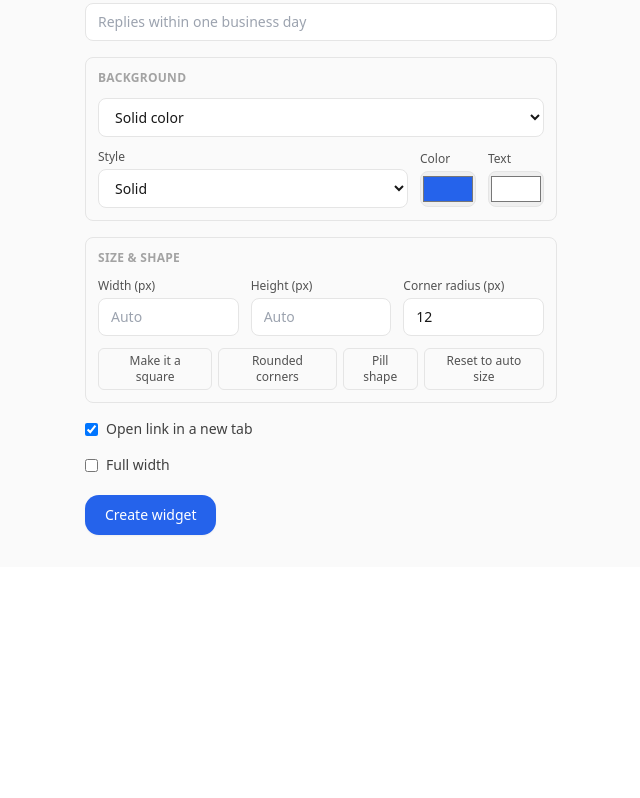
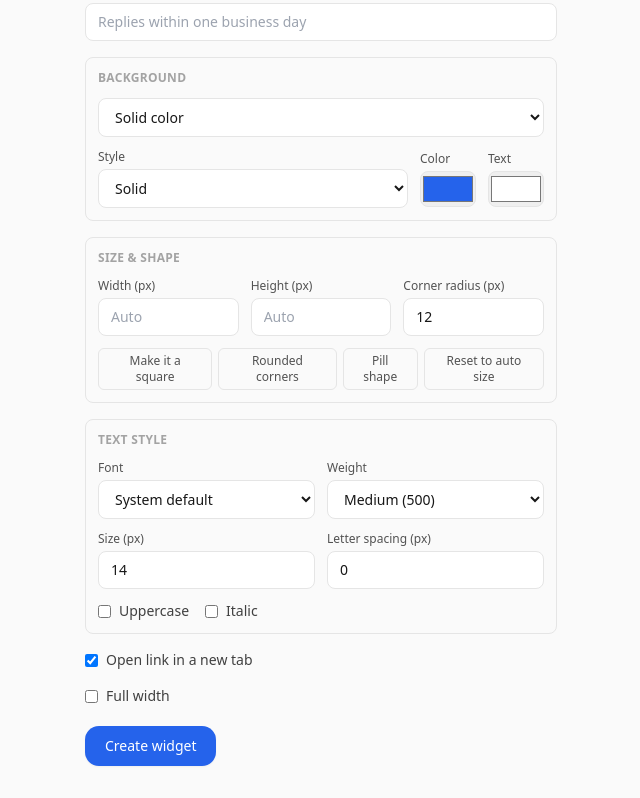
Before and after one commit to nixlet/notion-widgets, a Next.js app: page /new/button in a window 1280 px wide. Shown: the part 453-1251 px from the top of the page, without its empty margins (67-707 px from the left). Before the commit the page ends 1020 px from the top, so only its background shows below. Built offline with nearby package versions, Linux system fonts and the light colour scheme.

Commit message:
Add files via upload

```diff
--- a/app/(builder)/new/[type]/page.tsx
+++ b/app/(builder)/new/[type]/page.tsx
@@ -18,6 +18,12 @@ function defaultConfigFor(type: string): WidgetConfig {
         gradientAngle: 135,
         textColor: "#ffffff",
         borderRadius: 12,
+        fontFamily: "system",
+        fontSize: 14,
+        fontWeight: 500,
+        letterSpacing: 0,
+        uppercase: false,
+        italic: false,
       };
     case "form":
       return {
--- a/components/builder/ButtonEditor.tsx
+++ b/components/builder/ButtonEditor.tsx
@@ -1,4 +1,5 @@
 import type { ButtonConfig } from "@/lib/types";
+import { FONT_OPTIONS } from "@/lib/fonts";
 import { field, input, label as labelCls, select, row, checkboxRow, smallBtn, sectionTitle } from "./formClasses";
 
 const ANGLE_PRESETS: { label: string; value: number }[] = [
@@ -7,6 +8,14 @@ const ANGLE_PRESETS: { label: string; value: number }[] = [
   { label: "→", value: 90 },
   { label: "↘", value: 135 },
   { label: "↓", value: 180 },
+];
+
+const WEIGHT_OPTIONS = [
+  { value: 400, label: "Regular (400)" },
+  { value: 500, label: "Medium (500)" },
+  { value: 600, label: "Semibold (600)" },
+  { value: 700, label: "Bold (700)" },
+  { value: 800, label: "Extrabold (800)" },
 ];
 
 export default function ButtonEditor({
@@ -224,6 +233,87 @@ export default function ButtonEditor({
         </div>
       </div>
 
+      {/* --- Text style --- */}
+      <div className="flex flex-col gap-3 rounded-lg border border-neutral-200 p-3 dark:border-neutral-700">
+        <p className={sectionTitle}>Text style</p>
+
+        <div className={row}>
+          <div className="flex-1">
+            <label className={labelCls}>Font</label>
+            <select
+              className={select}
+              value={config.fontFamily}
+              onChange={(e) => set("fontFamily", e.target.value)}
+            >
+              {FONT_OPTIONS.map((f) => (
+                <option key={f.id} value={f.id}>
+                  {f.label}
+                </option>
+              ))}
+            </select>
+          </div>
+          <div className="flex-1">
+            <label className={labelCls}>Weight</label>
+            <select
+              className={select}
+              value={config.fontWeight}
+              onChange={(e) => set("fontWeight", Number(e.target.value))}
+            >
+              {WEIGHT_OPTIONS.map((w) => (
+                <option key={w.value} value={w.value}>
+                  {w.label}
+                </option>
+              ))}
+            </select>
+          </div>
+        </div>
+
+        <div className={row}>
+          <div className="flex-1">
+            <label className={labelCls}>Size (px)</label>
+            <input
+              type="number"
+              min={10}
+              max={72}
+              className={input}
+              value={config.fontSize}
+              onChange={(e) => set("fontSize", Number(e.target.value))}
+            />
+          </div>
+          <div className="flex-1">
+            <label className={labelCls}>Letter spacing (px)</label>
+            <input
+              type="number"
+              step={0.5}
+              min={-2}
+              max={10}
+              className={input}
+              value={config.letterSpacing}
+              onChange={(e) => set("letterSpacing", Number(e.target.value))}
+            />
+          </div>
+        </div>
+
+        <div className="flex gap-4">
+          <label className={checkboxRow}>
+            <input
+              type="checkbox"
+              checked={config.uppercase}
+              onChange={(e) => set("uppercase", e.target.checked)}
+            />
+            Uppercase
+          </label>
+          <label className={checkboxRow}>
+            <input
+              type="checkbox"
+              checked={config.italic}
+              onChange={(e) => set("italic", e.target.checked)}
+            />
+            Italic
+          </label>
+        </div>
+      </div>
+
       <label className={checkboxRow}>
         <input
           type="checkbox"
--- a/components/widgets/ButtonWidget.tsx
+++ b/components/widgets/ButtonWidget.tsx
@@ -1,4 +1,5 @@
 import type { ButtonConfig } from "@/lib/types";
+import { getFont, googleFontsUrl } from "@/lib/fonts";
 
 function withAlpha(hex: string, alpha: string) {
   // Best-effort: if it's a hex color, append alpha; otherwise return as-is.
@@ -28,9 +29,17 @@ export default function ButtonWidget({
     width,
     height,
     borderRadius,
+    fontFamily,
+    fontSize,
+    fontWeight,
+    letterSpacing,
+    uppercase,
+    italic,
   } = config;
 
   const hasFixedSize = Boolean(width || height);
+  const font = getFont(fontFamily);
+  const fontUrl = googleFontsUrl(font);
 
   const background: React.CSSProperties =
     backgroundType === "gradient"
@@ -50,17 +59,27 @@ export default function ButtonWidget({
     borderRadius: `${borderRadius}px`,
   };
 
+  const typographyStyle: React.CSSProperties = {
+    fontFamily: font.cssFamily,
+    fontSize: `${fontSize}px`,
+    fontWeight,
+    letterSpacing: `${letterSpacing}px`,
+    textTransform: uppercase ? "uppercase" : "none",
+    fontStyle: italic ? "italic" : "normal",
+  };
+
   return (
     <div className={`flex flex-col gap-2 ${fullWidth && !hasFixedSize ? "w-full" : "items-start"}`}>
+      {fontUrl && <link rel="stylesheet" href={fontUrl} />}
       <a
         href={url}
         target={openInNewTab ? "_blank" : undefined}
         rel={openInNewTab ? "noopener noreferrer" : undefined}
         onClick={preview ? (e) => e.preventDefault() : undefined}
-        className={`inline-flex items-center justify-center gap-2 px-5 py-3 text-center text-sm font-medium leading-snug shadow-sm transition-transform active:scale-[0.98] ${
+        className={`inline-flex items-center justify-center gap-2 px-5 py-3 text-center leading-snug shadow-sm transition-transform active:scale-[0.98] ${
           fullWidth && !hasFixedSize ? "w-full" : ""
         }`}
-        style={{ ...background, ...sizeStyle }}
+        style={{ ...background, ...sizeStyle, ...typographyStyle }}
       >
         {label}
       </a>
--- /dev/null
+++ b/lib/fonts.ts
@@ -0,0 +1,93 @@
+// A small curated set of fonts for widget text. "system" uses the app's
+// normal UI font (no extra network request - best default for Notion
+// embeds). Everything else loads from Google Fonts on demand.
+export interface FontOption {
+  id: string;
+  label: string;
+  cssFamily: string;
+  googleFontsParam?: string; // the `family=...` segment for the Google Fonts URL
+}
+
+export const FONT_OPTIONS: FontOption[] = [
+  {
+    id: "system",
+    label: "System default",
+    cssFamily:
+      "ui-sans-serif, system-ui, -apple-system, 'Segoe UI', Roboto, sans-serif",
+  },
+  {
+    id: "inter",
+    label: "Inter",
+    cssFamily: "'Inter', sans-serif",
+    googleFontsParam: "Inter:wght@400;500;600;700;800",
+  },
+  {
+    id: "poppins",
+    label: "Poppins",
+    cssFamily: "'Poppins', sans-serif",
+    googleFontsParam: "Poppins:wght@400;500;600;700;800",
+  },
+  {
+    id: "montserrat",
+    label: "Montserrat",
+    cssFamily: "'Montserrat', sans-serif",
+    googleFontsParam: "Montserrat:wght@400;500;600;700;800",
+  },
+  {
+    id: "roboto",
+    label: "Roboto",
+    cssFamily: "'Roboto', sans-serif",
+    googleFontsParam: "Roboto:wght@400;500;700;900",
+  },
+  {
+    id: "lato",
+    label: "Lato",
+    cssFamily: "'Lato', sans-serif",
+    googleFontsParam: "Lato:wght@400;700;900",
+  },
+  {
+    id: "nunito",
+    label: "Nunito",
+    cssFamily: "'Nunito', sans-serif",
+    googleFontsParam: "Nunito:wght@400;600;700;800",
+  },
+  {
+    id: "raleway",
+    label: "Raleway",
+    cssFamily: "'Raleway', sans-serif",
+    googleFontsParam: "Raleway:wght@400;500;600;700;800",
+  },
+  {
+    id: "oswald",
+    label: "Oswald",
+    cssFamily: "'Oswald', sans-serif",
+    googleFontsParam: "Oswald:wght@400;500;600;700",
+  },
+  {
+    id: "playfair",
+    label: "Playfair Display",
+    cssFamily: "'Playfair Display', serif",
+    googleFontsParam: "Playfair+Display:wght@400;500;600;700;800",
+  },
+  {
+    id: "merriweather",
+    label: "Merriweather",
+    cssFamily: "'Merriweather', serif",
+    googleFontsParam: "Merriweather:wght@400;700;900",
+  },
+  {
+    id: "jetbrains-mono",
+    label: "JetBrains Mono",
+    cssFamily: "'JetBrains Mono', monospace",
+    googleFontsParam: "JetBrains+Mono:wght@400;500;700",
+  },
+];
+
+export function getFont(id: string): FontOption {
+  return FONT_OPTIONS.find((f) => f.id === id) ?? FONT_OPTIONS[0];
+}
+
+export function googleFontsUrl(font: FontOption): string | null {
+  if (!font.googleFontsParam) return null;
+  return `https://fonts.googleapis.com/css2?family=${font.googleFontsParam}&display=swap`;
+}
--- a/lib/types.ts
+++ b/lib/types.ts
@@ -20,6 +20,13 @@ export const ButtonConfigSchema = z.object({
   width: z.number().int().min(40).max(800).optional(),
   height: z.number().int().min(32).max(800).optional(),
   borderRadius: z.number().int().min(0).max(999).default(12),
+  // Typography for the label.
+  fontFamily: z.string().default("system"),
+  fontSize: z.number().int().min(10).max(72).default(14),
+  fontWeight: z.number().int().min(100).max(900).default(500),
+  letterSpacing: z.number().min(-2).max(10).default(0),
+  uppercase: z.boolean().default(false),
+  italic: z.boolean().default(false),
 });
 export type ButtonConfig = z.infer<typeof ButtonConfigSchema>;
 
```
